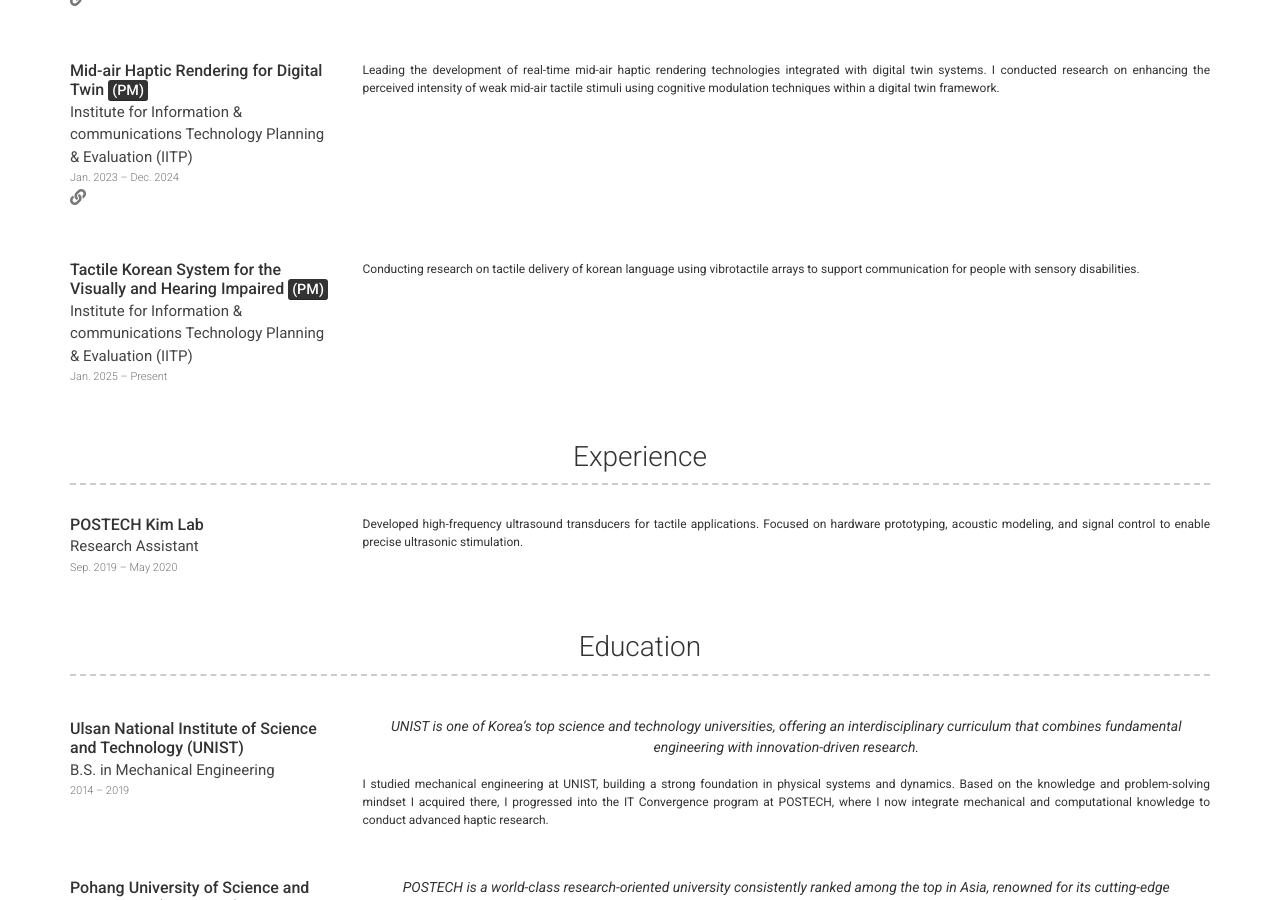
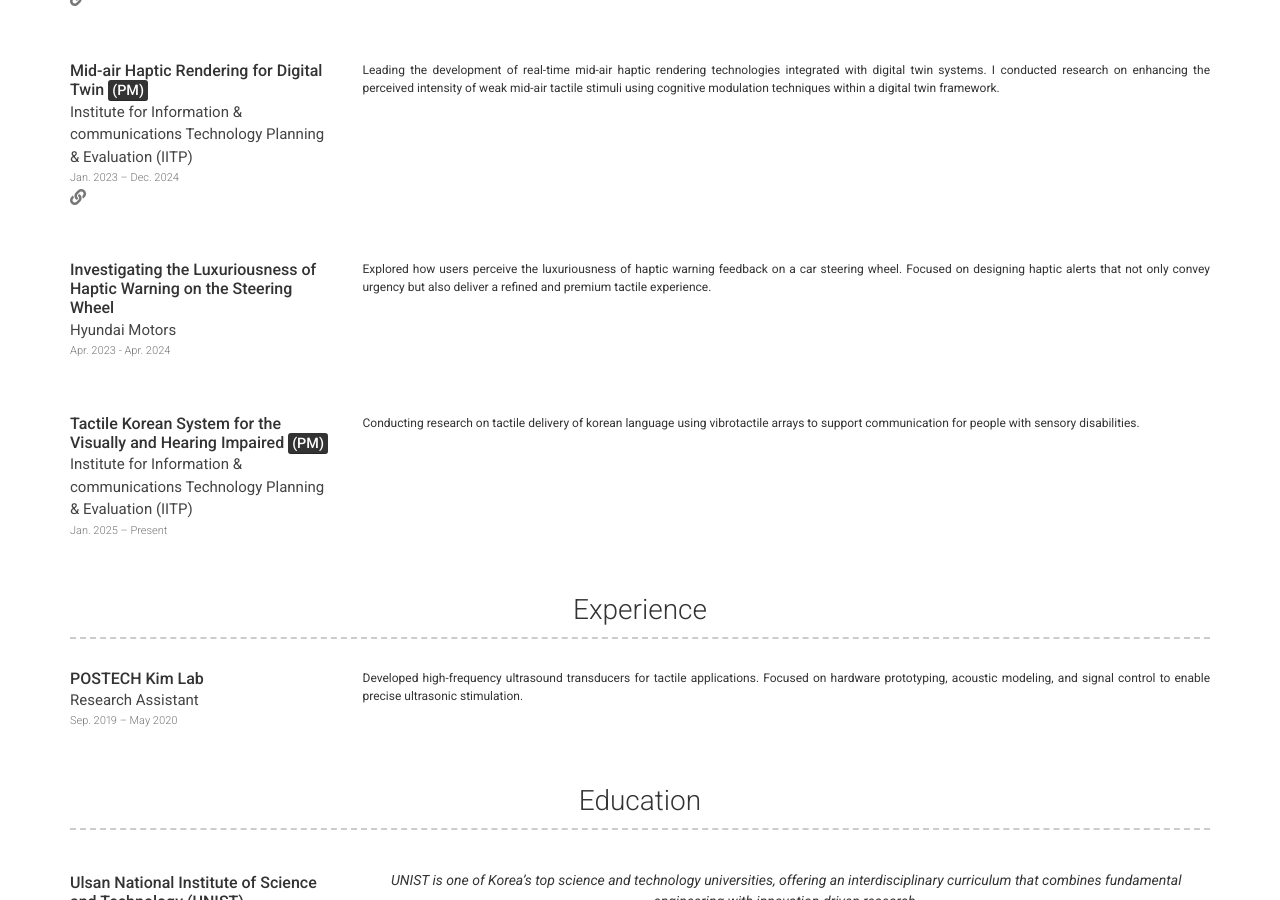
Before and after one commit to DGKIM94/dgkim94.github.io, a Jekyll site: the page built from index.md, in a window 1280 px wide and 900 px high, scrolled down 878 px. Built offline with Jekyll 4.4.1, drawn with Linux system fonts in a browser that asks for light colours; nearby versions of some CDN libraries.

Commit message:
Update _config.yml

```diff
--- a/_config.yml
+++ b/_config.yml
@@ -101,6 +101,13 @@ content:
            - title: Project Overview
              icon: fas fa-link
              url: https://link.springer.com/chapter/10.1007/978-3-031-70061-3_1
+      - layout: left
+        title : Investigating the Luxuriousness of Haptic Warning on the Steering Wheel
+        sub_title : Hyundai Motors
+        caption : Apr. 2023 - Apr. 2024
+        description: |
+          Explored how users perceive the luxuriousness of haptic warning feedback on a car steering wheel.
+          Focused on designing haptic alerts that not only convey urgency but also deliver a refined and premium tactile experience.
 
       - layout: left
         title: Tactile Korean System for the Visually and Hearing Impaired <mark>(PM)</mark>
```
